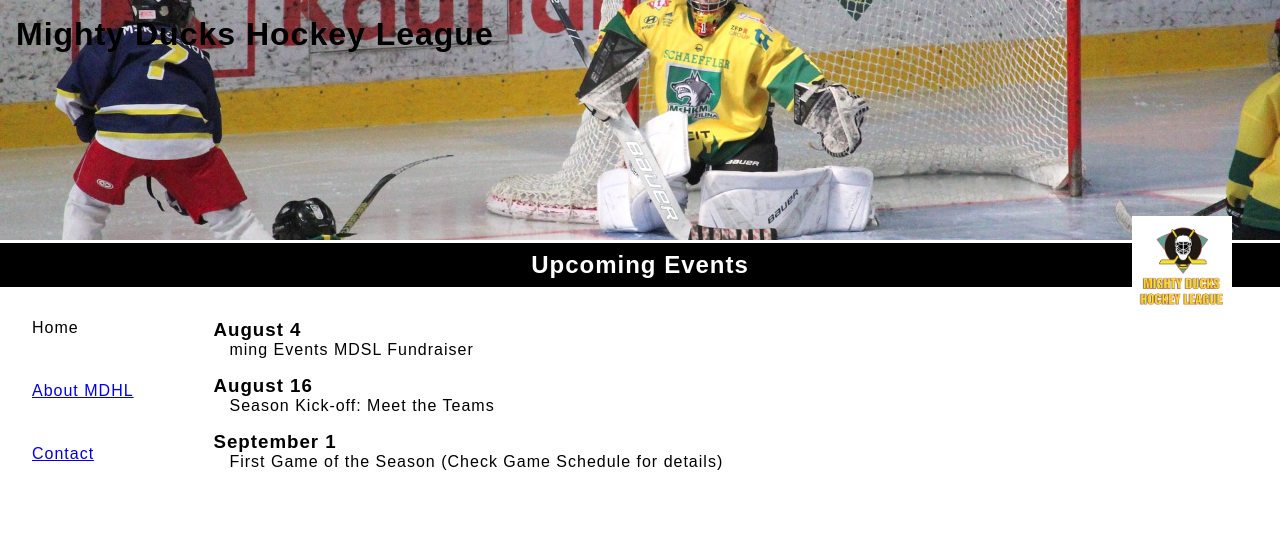
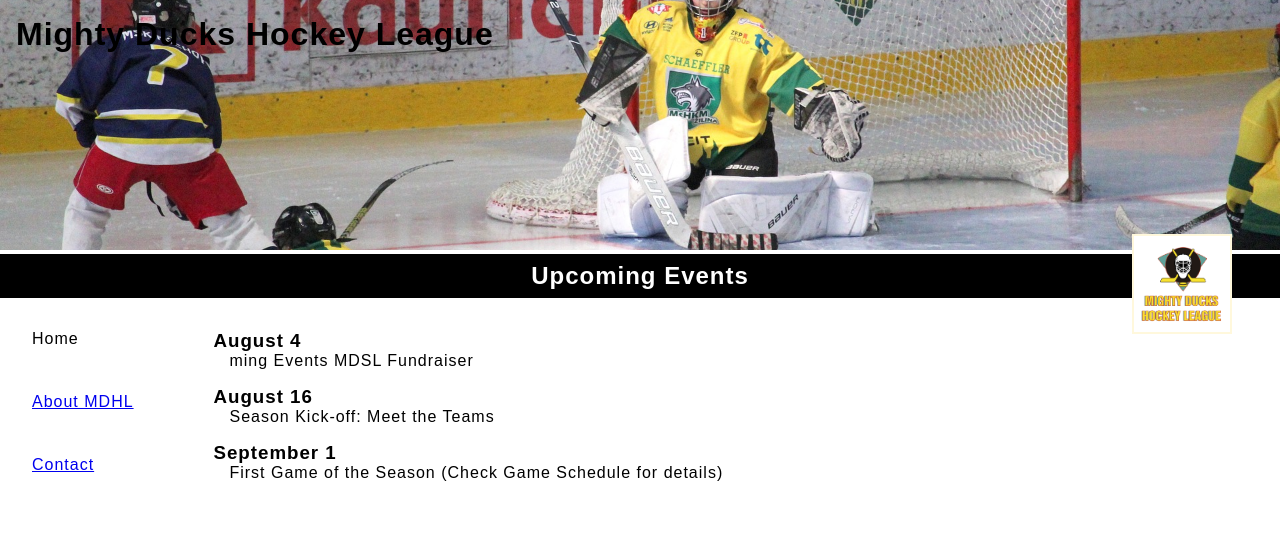
Before and after one commit to Ladytoxic/MDHL_ALMENDRA_ROMINA-RAED, a plain HTML site: page index.html in a window 1280 px wide. Drawn offline with Linux system fonts and the light colour scheme.

Commit message:
Corrección de coordenadas, medidas de cajas y posicionamiento

```diff
--- a/assets/style/style.css
+++ b/assets/style/style.css
@@ -6,35 +6,45 @@
     letter-spacing: 1px;
 }
 
+
+
+main,
+header {
+    min-width: 900px;
+    position: relative;
+}
+
+
 header {
     width: 100%;
-    height: 30vh;
-    padding: 1rem;
+    height: 250px;
+    padding: 16px;
     background-image: url(../Img/design1_image2.jpg);
     background-position: center;
     background-size: cover;
     background-repeat: no-repeat;
 }
 
-h2 {
+main h2 {
     background-color: black;
     width: 100%;
     color: white;
     text-align: center;
-    padding: 0.5rem 0 0.5rem 0;
-    margin: 0.2rem 0 1rem 0;
+    padding: 8px 0px 8px 0px;
+    margin: 4px 0px 16px 0px;
 
 }
 
-img {
+main img {
     width: 100px;
     height: 100px;
     object-fit: contain;
     position: absolute;
-    right: 3rem;
-    top: 27vh;
+    right: 48px;
+    top: -20px;
     background-color: white;
     z-index: 10;
+    border: 2px solid cornsilk;
 }
 
 nav,
@@ -42,14 +52,14 @@ section,
 div {
     display: inline-block;
     vertical-align: top;
-    padding: 1rem;
+    padding: 16px;
 }
 
 nav a {
     display: block;
-    width: 10rem;
-    padding-left: 1rem;
-    margin-bottom: 2.8rem;
+    width: 160px;
+    padding-left: 16px;
+    margin-bottom: 45px;
 }
 
 nav a[href="#"] {
@@ -58,8 +68,8 @@ nav a[href="#"] {
 }
 
 section p {
-    margin-bottom: 1rem;
-    width: 40rem;
-    text-indent: 1rem;
+    margin-bottom: 16px;
+    width: 662px;
+    text-indent: 16px;
 
 }
--- a/index.html
+++ b/index.html
@@ -5,7 +5,7 @@
     <meta charset="UTF-8">
     <meta http-equiv="X-UA-Compatible" content="IE=edge">
     <meta name="viewport" content="width=device-width, initial-scale=1.0">
-    <title>Mighty Ducks Hockey League | Home</title>
+    <title>Mighty Ducks Hockey League</title>
     <link rel="shortcut icon" href="./assets/Img/Logo-Mighty-ducks-01.png" type="image/x-icon">
     <link rel="stylesheet" href="./assets/style/style.css">
 </head>
```
Also changed, not shown: contact.html (+1 -1 lines).
